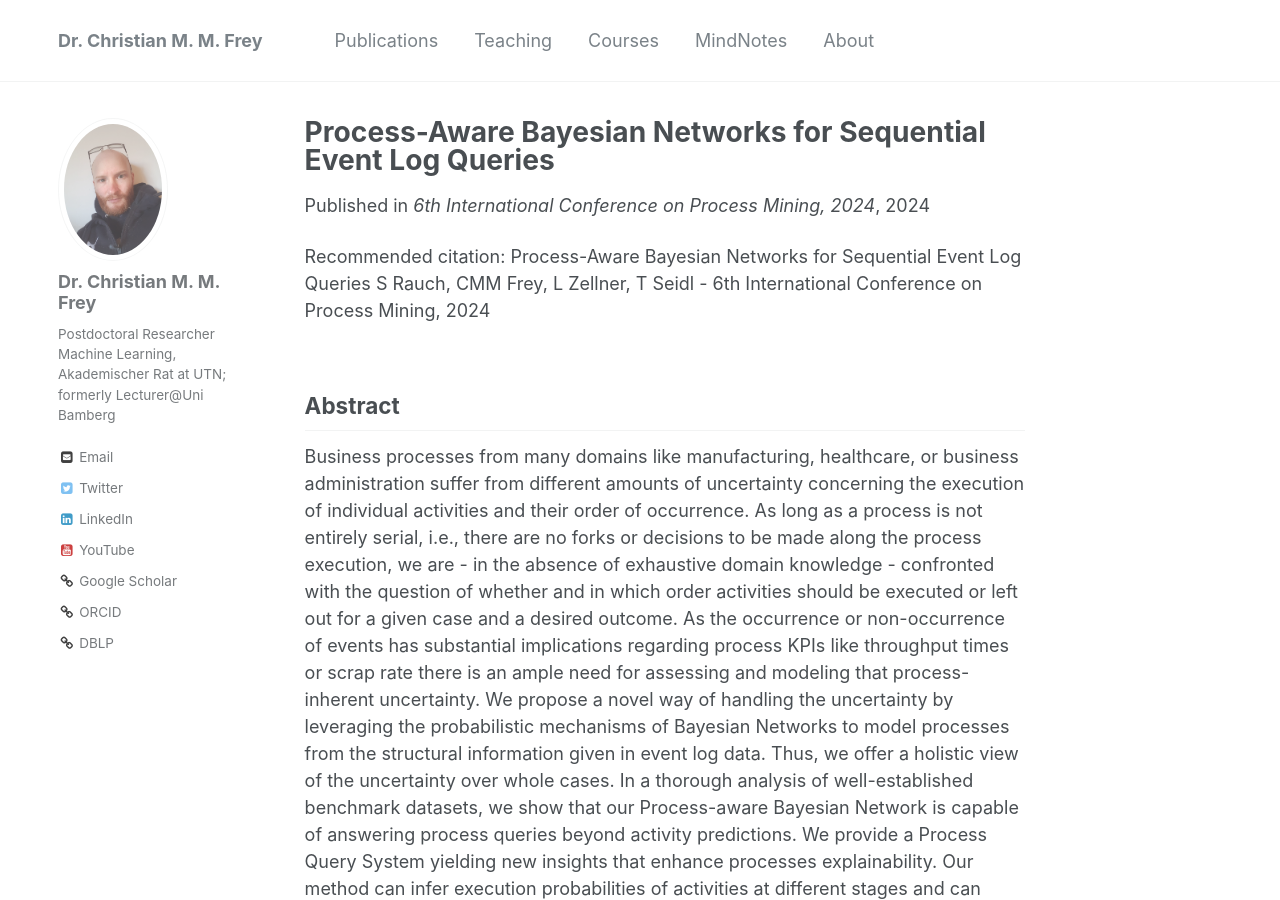
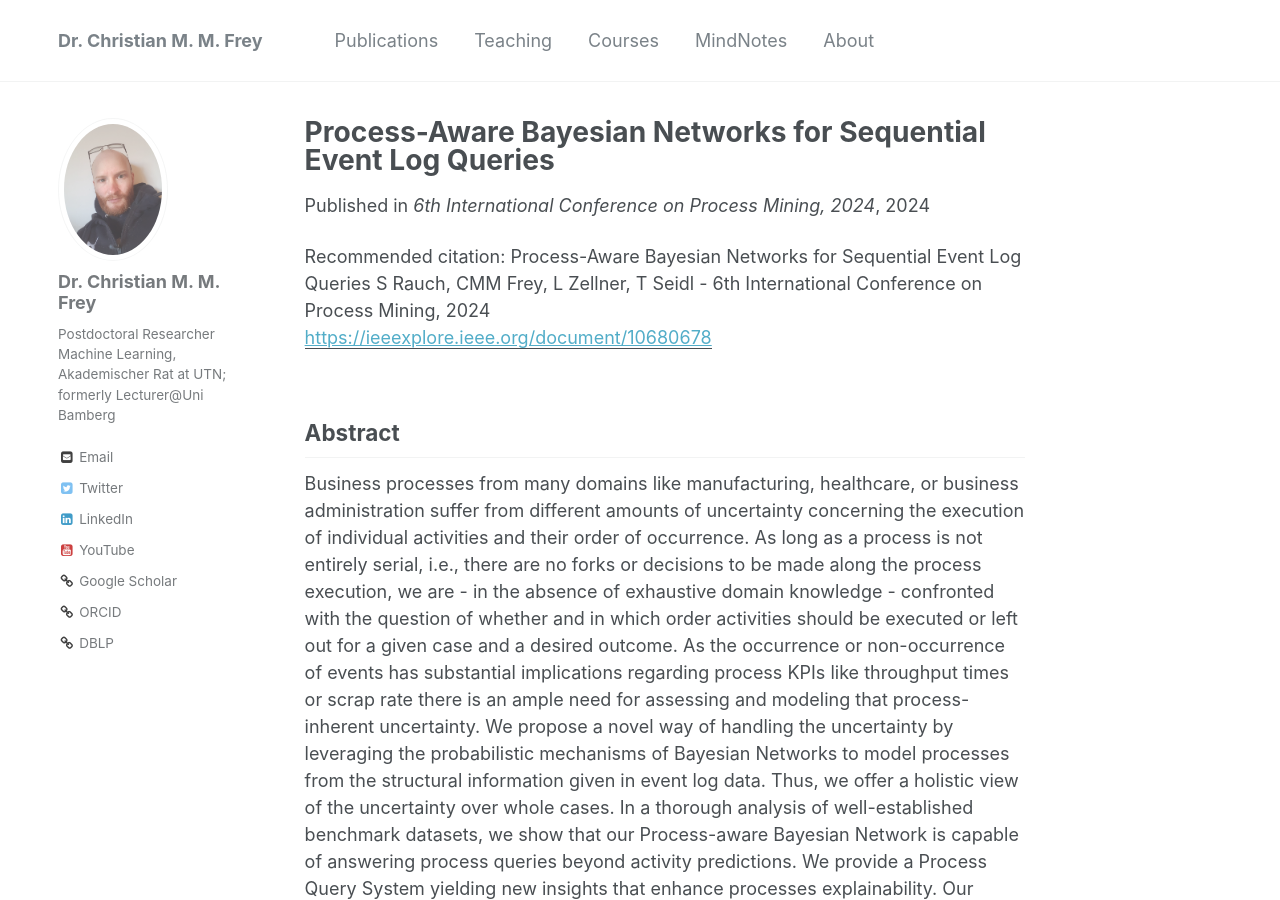
Before and after one commit to christianmaxmike/christianmaxmike.github.io, a Jekyll site: the page built from _publications/2024-03.md, in a window 1280 px wide and 900 px high. Built offline with Jekyll 4.4.1, drawn with Linux system fonts in a browser that asks for light colours; part of the change alters nothing that is shown.

Commit message:
Update 2024-03.md

```diff
--- a/_publications/2024-03.md
+++ b/_publications/2024-03.md
@@ -5,7 +5,7 @@ permalink: /publications/2024-03
 venue: '6th International Conference on Process Mining, 2024'
 excerpt: "We propose a novel way of handling the uncertainty by leveraging the probabilistic mechanisms of Bayesian Networks to model processes from the structural information given in event log data."
 date: 2024-07-16
-#paperurl: https://christianmaxmike.github.io/publications/2024-03
+paperurl: https://ieeexplore.ieee.org/document/10680678
 citation: "Process-Aware Bayesian Networks for Sequential Event Log Queries
 S Rauch, CMM Frey, L Zellner, T Seidl - 6th International Conference on Process Mining, 2024<br/>"
 ---
```
